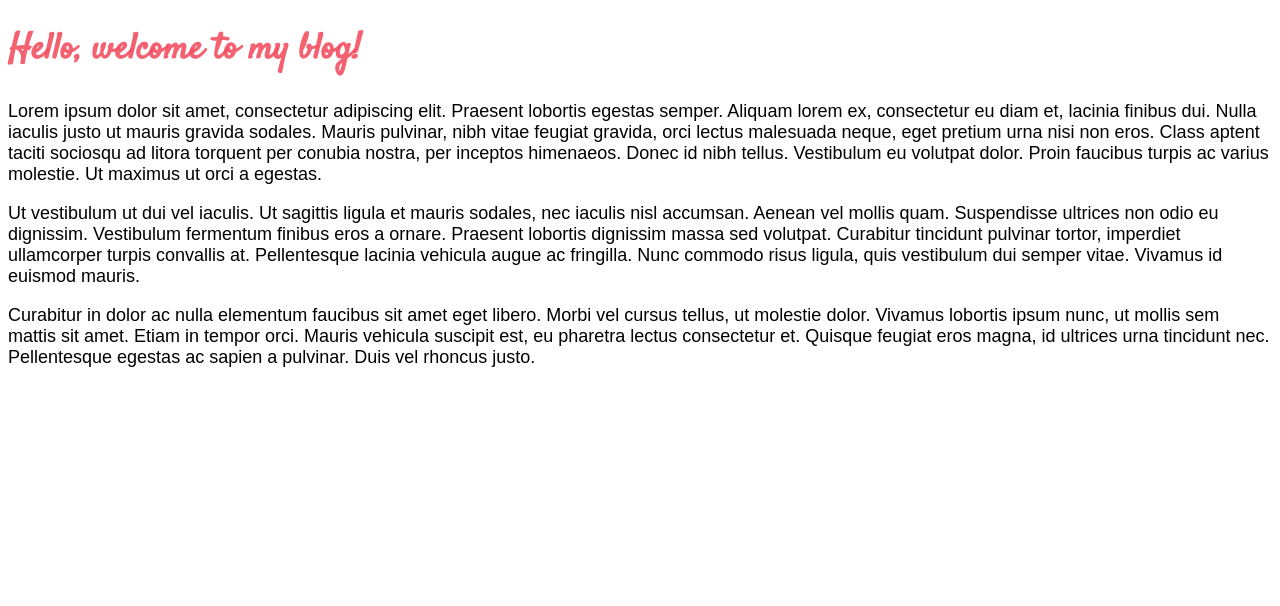
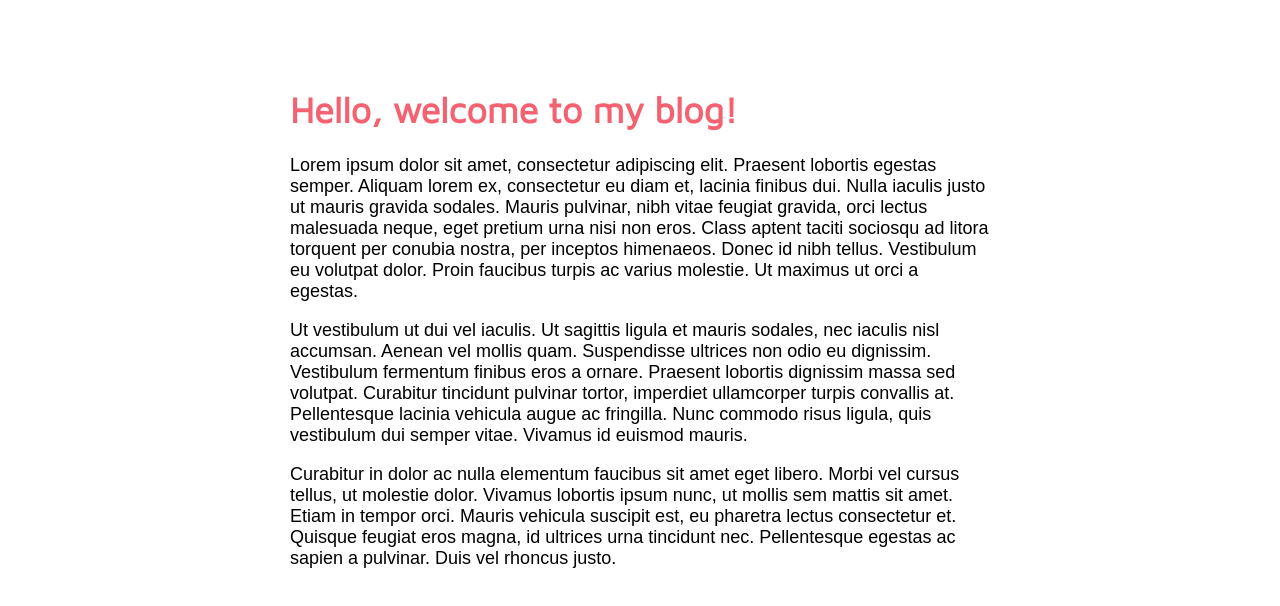
Before and after one commit to sharonay2015/basic-blog, a React (Create React App) app: page / in a window 1280 px wide. Shown: the top 606 px of the page. Built offline with nearby package versions, Linux system fonts and the light colour scheme; a web font is replaced by a local one.

Commit message:
added some basic css to align content

```diff
--- a/src/App.css
+++ b/src/App.css
@@ -4,15 +4,19 @@ body {
   font-family: 'Sulphur Point', sans-serif;
   /* font-family: 'Segoe UI', Tahoma, Geneva, Verdana, sans-serif; */
   font-size: 18px;
-  padding: 0 .5rem;
 }
 
 h1 {
-  font-family: 'Satisfy', cursive;
+  font-family: 'Maven Pro', sans-serif;
   color: rgba(243, 79, 96, 0.89)
 }
 
-
+/* align content so that it does not span width of the page */
+#page-body {
+  max-width: 700px;
+  margin: auto;
+  padding-top: 64px;
+}
 
 
 
--- a/src/App.js
+++ b/src/App.js
@@ -14,10 +14,12 @@ class App extends Component {
     return (
       <Router>
         <div className="App">
-          <Route path="/" component={HomePage} exact />
-          <Route path="/about" component={AboutPage} />
-          <Route path="/article-list" component={ArticleList} />
-          <Route path="/article" component={ArticlePage} />
+          <div id="page-body">
+            <Route path="/" component={HomePage} exact />
+            <Route path="/about" component={AboutPage} />
+            <Route path="/article-list" component={ArticleList} />
+            <Route path="/article" component={ArticlePage} />
+          </div>
         </div>
       </Router>
     );
```
